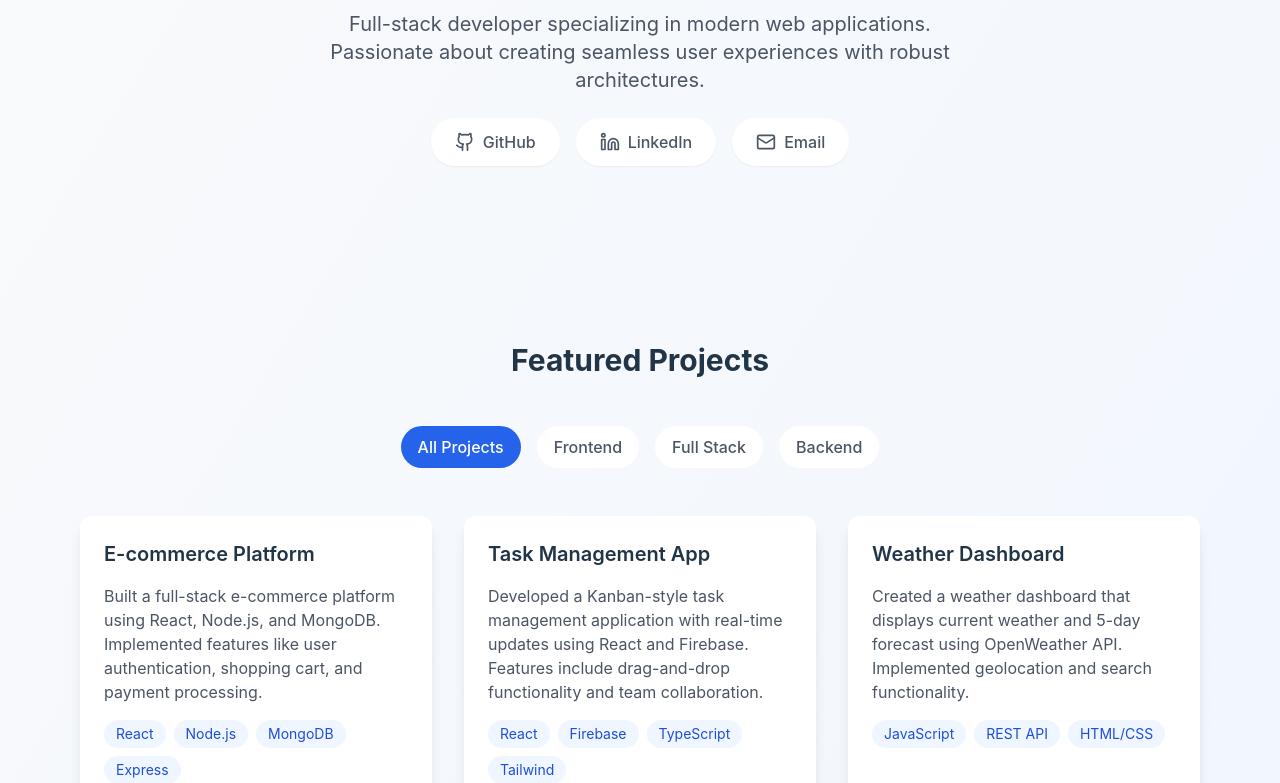
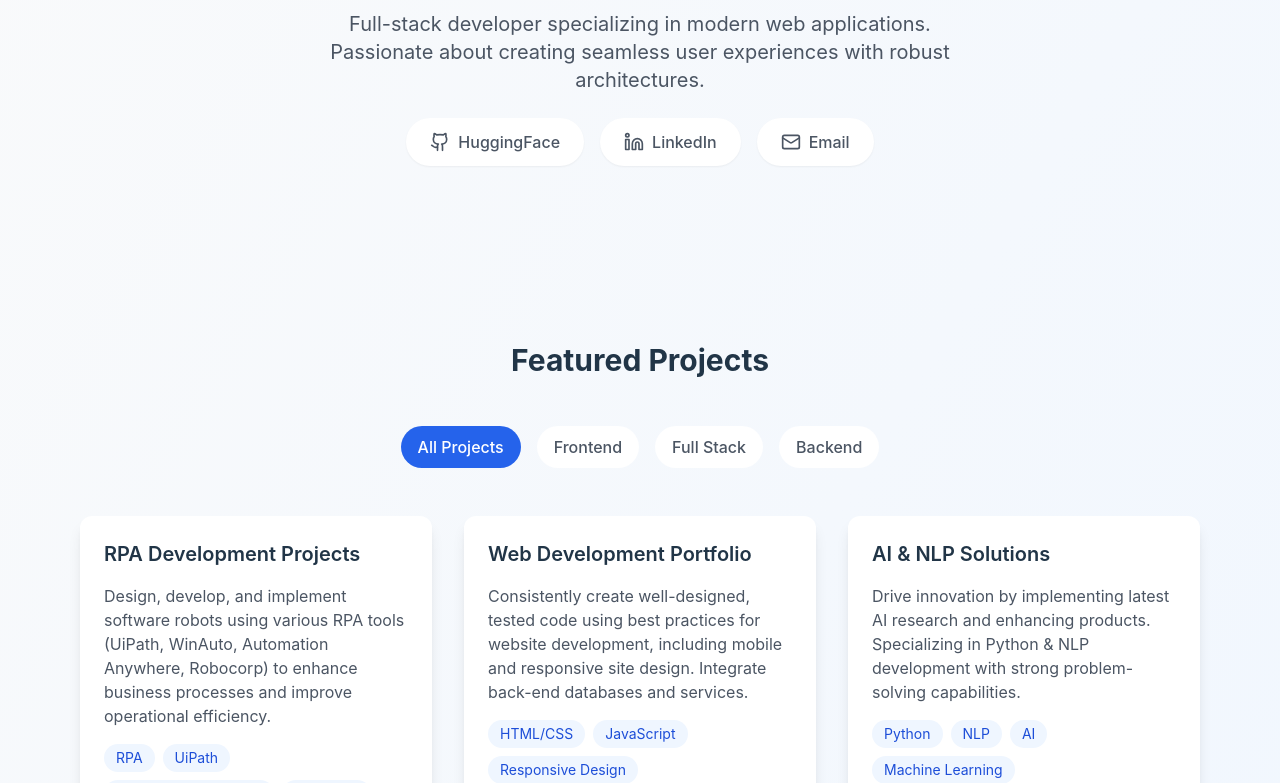
Before and after one commit to juliustuliao/my_port, a React (Vite) app: page / in a window 1280 px wide. Shown: the part 300-1083 px from the top of the page. Built offline with nearby package versions, Linux system fonts and the light colour scheme.

Commit message:
Fix layout issues and black sidebar

```diff
--- a/src/App.css
+++ b/src/App.css
@@ -7,7 +7,7 @@
 }
 
 
-html, body, #root, #mainroot {
+html, body, #root {
   width: 100%;
   min-height: 100vh;
   margin: 0;
--- a/src/components/Portfolio.jsx
+++ b/src/components/Portfolio.jsx
@@ -7,27 +7,27 @@ import {
 
 const PROJECTS = [
     {
-    title: "E-commerce Platform",
-    description: "Built a full-stack e-commerce platform using React, Node.js, and MongoDB. Implemented features like user authentication, shopping cart, and payment processing.",
-    tags: ["React", "Node.js", "MongoDB", "Express"],
+      title: "RPA Development Projects",
+      description: "Design, develop, and implement software robots using various RPA tools (UiPath, WinAuto, Automation Anywhere, Robocorp) to enhance business processes and improve operational efficiency.",
+      tags: ["RPA", "UiPath", "Automation Anywhere", "Robocorp"],
       category: "fullstack",
       githubLink: "#",
       liveLink: "#"
     },
     {
-    title: "Task Management App",
-    description: "Developed a Kanban-style task management application with real-time updates using React and Firebase. Features include drag-and-drop functionality and team collaboration.",
-    tags: ["React", "Firebase", "TypeScript", "Tailwind"],
+      title: "Web Development Portfolio",
+      description: "Consistently create well-designed, tested code using best practices for website development, including mobile and responsive site design. Integrate back-end databases and services.",
+      tags: ["HTML/CSS", "JavaScript", "Responsive Design", "Backend Integration"],
       category: "frontend",
       githubLink: "#",
       liveLink: "#"
     },
     {
-    title: "Weather Dashboard",
-    description: "Created a weather dashboard that displays current weather and 5-day forecast using OpenWeather API. Implemented geolocation and search functionality.",
-    tags: ["JavaScript", "REST API", "HTML/CSS"],
-    category: "frontend",
-    githubLink: "#",
+      title: "AI & NLP Solutions",
+      description: "Drive innovation by implementing latest AI research and enhancing products. Specializing in Python & NLP development with strong problem-solving capabilities.",
+      tags: ["Python", "NLP", "AI", "Machine Learning"],
+      category: "backend",
+      githubLink: "https://huggingface.co/juliuserictuliao",
       liveLink: "#"
     }
   ];
@@ -35,15 +35,15 @@ const PROJECTS = [
   const SKILLS = [
     {
       category: "Frontend",
-    items: ["React", "JavaScript", "TypeScript", "HTML/CSS", "Tailwind CSS"]
+      items: ["Web3", "HTML/CSS", "JavaScript", "Responsive Design", "UI/UX"]
     },
     {
       category: "Backend",
-    items: ["Node.js", "Express", "Python", "MongoDB", "PostgreSQL"]
+      items: ["Python", "SQL", "NLP", "AI Implementation", "Database Management"]
     },
     {
       category: "Tools",
-    items: ["Git", "Docker", "AWS", "Jest", "Webpack"]
+      items: ["UiPath", "Automation Anywhere", "Robocorp", "Visual Basic", "Git"]
     }
   ];
 
@@ -55,9 +55,9 @@ const CATEGORIES = [
   ];
 
   const SOCIAL_LINKS = [
-  { icon: GithubIcon, label: 'GitHub', href: '#' },
-  { icon: LinkedinIcon, label: 'LinkedIn', href: '#' },
-  { icon: MailIcon, label: 'Email', href: 'mailto:example@email.com' }
+    { icon: GithubIcon, label: 'HuggingFace', href: 'https://huggingface.co/juliuserictuliao' },
+    { icon: LinkedinIcon, label: 'LinkedIn', href: 'https://www.linkedin.com/in/juliustuliao' },
+    { icon: MailIcon, label: 'Email', href: 'mailto:juliuserictuliao@gmail.com' }
   ];
 
 const Portfolio = () => {
@@ -124,7 +124,7 @@ const Portfolio = () => {
         <div className="max-w-6xl mx-auto px-4 py-4">
           <div className="flex justify-between items-center">
             <h1 className="text-xl font-bold bg-gradient-to-r from-blue-600 to-purple-600 bg-clip-text text-transparent">
-              John Doe
+             Julius Eric Tuliao
             </h1>
 
             <div className="hidden md:flex items-center space-x-8">
```
Lines whose indentation alone changed are shown as unchanged.
